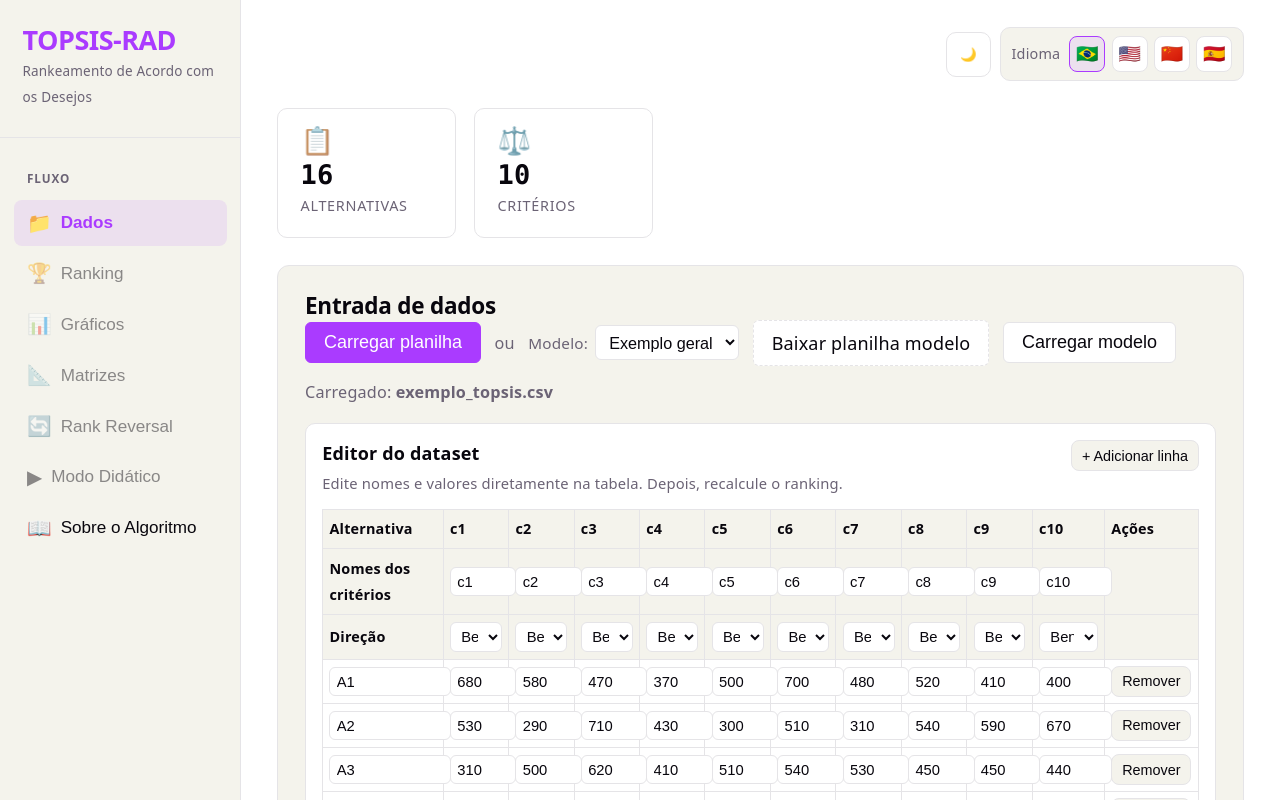
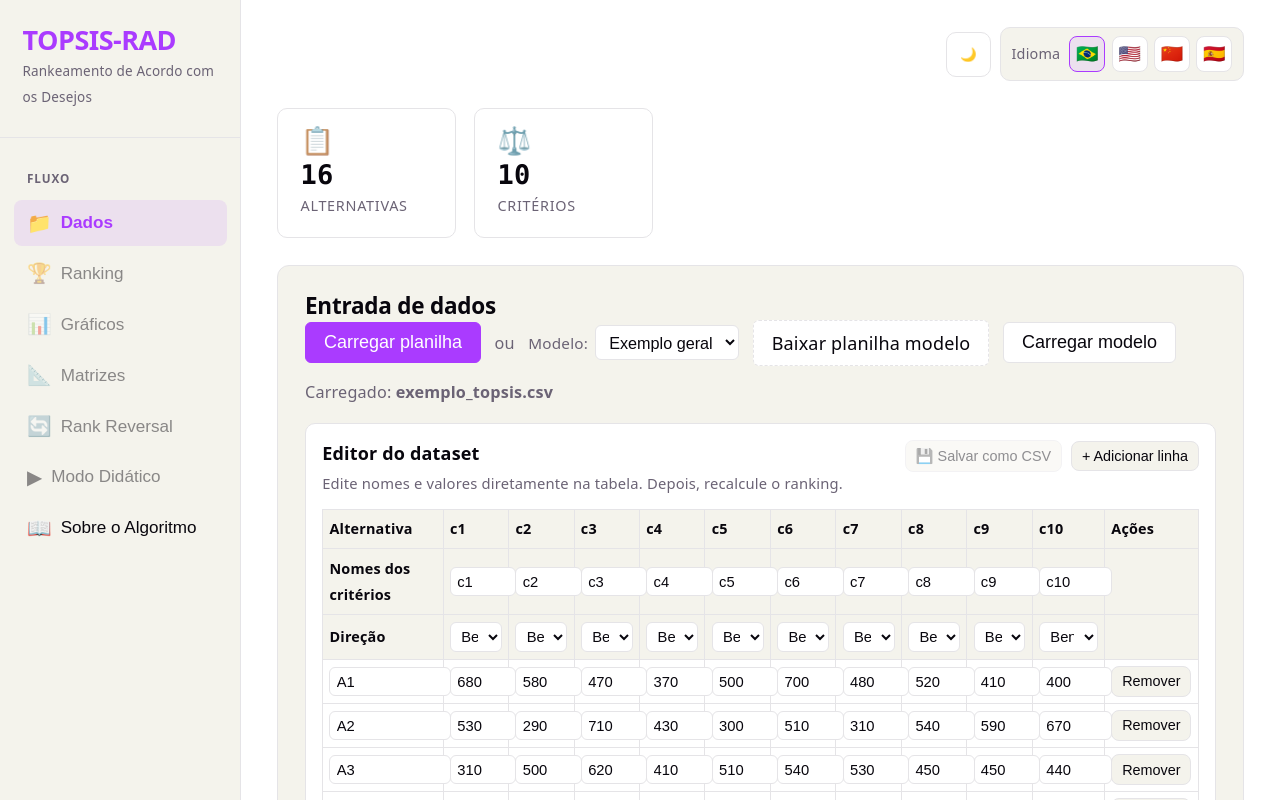
Before and after one commit to LeoFC97/topsis-ranking, a React (Vite) app: page / in a window 1280 px wide. Both pictures are taken after a click on the button "Carregar modelo". Shown: the top 800 px of the page. Built offline with nearby package versions, Linux system fonts and the light colour scheme.

Commit message:
Insert a buttom to save changes in the dataset

```diff
--- a/src/components/DatasetEditor.module.css
+++ b/src/components/DatasetEditor.module.css
@@ -49,6 +49,47 @@
   cursor: not-allowed;
 }
 
+.headerActions {
+  display: flex;
+  gap: 0.5rem;
+  align-items: center;
+  flex-wrap: wrap;
+}
+
+.saveBtn {
+  border: 1px solid var(--border);
+  border-radius: 8px;
+  background: var(--code-bg);
+  color: var(--text-h);
+  padding: 0.35rem 0.55rem;
+  font-size: 0.8rem;
+  cursor: not-allowed;
+  opacity: 0.45;
+  transition: opacity 0.15s, border-color 0.15s, background 0.15s;
+}
+
+.saveBtn:not(:disabled) {
+  cursor: pointer;
+  opacity: 1;
+  border-color: #2a9d5c;
+  background: #d4f0e1;
+  color: #1a6b3c;
+}
+
+.saveBtn:not(:disabled):hover {
+  background: #b6e8ce;
+}
+
+:global([data-theme='dark']) .saveBtn:not(:disabled) {
+  background: #1a3d2a;
+  border-color: #3dbd74;
+  color: #7de3a8;
+}
+
+:global([data-theme='dark']) .saveBtn:not(:disabled):hover {
+  background: #204d33;
+}
+
 .tableWrap {
   overflow-x: auto;
 }
--- a/src/components/DatasetEditor.tsx
+++ b/src/components/DatasetEditor.tsx
@@ -1,5 +1,7 @@
+import { useEffect, useRef, useState } from 'react';
 import type { CriterionDirection, TopsisData } from '../types';
 import { ensureDirections } from '../lib/topsis';
+import { exportDatasetToCsv, downloadFile } from '../lib/exportCsv';
 import { useI18n } from '../i18n';
 import styles from './DatasetEditor.module.css';
 
@@ -12,31 +14,47 @@ interface DatasetEditorProps {
 export function DatasetEditor({ data, onChange, disabled = false }: DatasetEditorProps) {
   const { t } = useI18n();
 
+  const lastUserEdit = useRef<TopsisData | null>(null);
+  const [dirty, setDirty] = useState(false);
+
+  useEffect(() => {
+    if (data !== lastUserEdit.current) {
+      lastUserEdit.current = data;
+      setDirty(false);
+    }
+  }, [data]);
+
   if (!data) return null;
+
+  const emitChange = (next: TopsisData) => {
+    lastUserEdit.current = next;
+    setDirty(true);
+    onChange(next);
+  };
 
   const updateAltName = (rowIdx: number, nextName: string) => {
     const alternatives = [...data.alternatives];
     alternatives[rowIdx] = nextName;
-    onChange({ ...data, alternatives });
+    emitChange({ ...data, alternatives });
   };
 
   const updateCell = (rowIdx: number, colIdx: number, rawValue: string) => {
     const matrix = data.matrix.map((row) => [...row]);
     const parsed = Number(String(rawValue).replace(',', '.'));
     matrix[rowIdx][colIdx] = Number.isFinite(parsed) ? parsed : 0;
-    onChange({ ...data, matrix });
+    emitChange({ ...data, matrix });
   };
 
   const updateCriterionName = (colIdx: number, nextName: string) => {
     const criteria = [...data.criteria];
     criteria[colIdx] = nextName;
-    onChange({ ...data, criteria });
+    emitChange({ ...data, criteria });
   };
 
   const updateDirection = (colIdx: number, dir: CriterionDirection) => {
     const dirs = [...ensureDirections(data)];
     dirs[colIdx] = dir;
-    onChange({ ...data, directions: dirs });
+    emitChange({ ...data, directions: dirs });
   };
 
   const addRow = () => {
@@ -45,14 +63,20 @@ export function DatasetEditor({ data, onChange, disabled = false }: DatasetEdito
       t('matrix.fallbackAlt').replace('{n}', String(data.alternatives.length + 1)),
     ];
     const matrix = [...data.matrix, data.criteria.map(() => 0)];
-    onChange({ ...data, alternatives, matrix });
+    emitChange({ ...data, alternatives, matrix });
   };
 
   const removeRow = (rowIdx: number) => {
     if (data.alternatives.length <= 1) return;
     const alternatives = data.alternatives.filter((_, i) => i !== rowIdx);
     const matrix = data.matrix.filter((_, i) => i !== rowIdx);
-    onChange({ ...data, alternatives, matrix });
+    emitChange({ ...data, alternatives, matrix });
+  };
+
+  const handleSaveCsv = () => {
+    downloadFile(exportDatasetToCsv(data), 'dataset.csv');
+    lastUserEdit.current = data;
+    setDirty(false);
   };
 
   return (
@@ -62,9 +86,20 @@ export function DatasetEditor({ data, onChange, disabled = false }: DatasetEdito
           <h3 className={styles.title}>{t('dataset.title')}</h3>
           <p className={styles.subtitle}>{t('dataset.subtitle')}</p>
         </div>
-        <button type="button" className={styles.addBtn} onClick={addRow} disabled={disabled}>
-          {t('dataset.addRow')}
-        </button>
+        <div className={styles.headerActions}>
+          <button
+            type="button"
+            className={styles.saveBtn}
+            onClick={handleSaveCsv}
+            disabled={!dirty || disabled}
+            title={t('dataset.saveCsv')}
+          >
+            {t('dataset.saveCsv')}
+          </button>
+          <button type="button" className={styles.addBtn} onClick={addRow} disabled={disabled}>
+            {t('dataset.addRow')}
+          </button>
+        </div>
       </div>
 
       <div className={styles.tableWrap}>
--- a/src/i18n.tsx
+++ b/src/i18n.tsx
@@ -48,6 +48,7 @@ const translations: Record<Lang, Dict> = {
     'dataset.direction': 'Direção',
     'dataset.benefit': 'Benefício',
     'dataset.cost': 'Custo',
+    'dataset.saveCsv': '💾 Salvar como CSV',
     'method.topsis': 'TOPSIS',
     'method.topsisRad': 'TOPSIS-RAD',
     'matrix.label.pis': 'PIS',
@@ -320,6 +321,7 @@ const translations: Record<Lang, Dict> = {
     'dataset.direction': 'Direction',
     'dataset.benefit': 'Benefit',
     'dataset.cost': 'Cost',
+    'dataset.saveCsv': '💾 Save as CSV',
     'method.topsis': 'TOPSIS',
     'method.topsisRad': 'TOPSIS-RAD',
     'matrix.label.pis': 'PIS',
@@ -581,6 +583,7 @@ const translations: Record<Lang, Dict> = {
     'dataset.direction': '方向',
     'dataset.benefit': '效益型',
     'dataset.cost': '成本型',
+    'dataset.saveCsv': '💾 保存为 CSV',
     'method.topsis': 'TOPSIS',
     'method.topsisRad': 'TOPSIS-RAD',
     'matrix.label.pis': 'PIS',
@@ -837,6 +840,7 @@ const translations: Record<Lang, Dict> = {
     'dataset.direction': 'Dirección',
     'dataset.benefit': 'Beneficio',
     'dataset.cost': 'Costo',
+    'dataset.saveCsv': '💾 Guardar como CSV',
     'method.topsis': 'TOPSIS',
     'method.topsisRad': 'TOPSIS-RAD',
     'matrix.label.pis': 'PIS',
--- a/src/lib/exportCsv.ts
+++ b/src/lib/exportCsv.ts
@@ -1,4 +1,15 @@
-import type { TopsisResult } from '../types';
+import type { TopsisData, TopsisResult } from '../types';
+
+/**
+ * Exports TopsisData to a CSV string compatible with parseCsvToTopsis.
+ */
+export function exportDatasetToCsv(data: TopsisData): string {
+  const header = ['alternativa', ...data.criteria].join(',');
+  const rows = data.alternatives.map((alt, i) =>
+    [`"${alt}"`, ...data.matrix[i].map(String)].join(',')
+  );
+  return [header, ...rows].join('\n');
+}
 
 /**
  * Exports ranking to CSV string.
```
